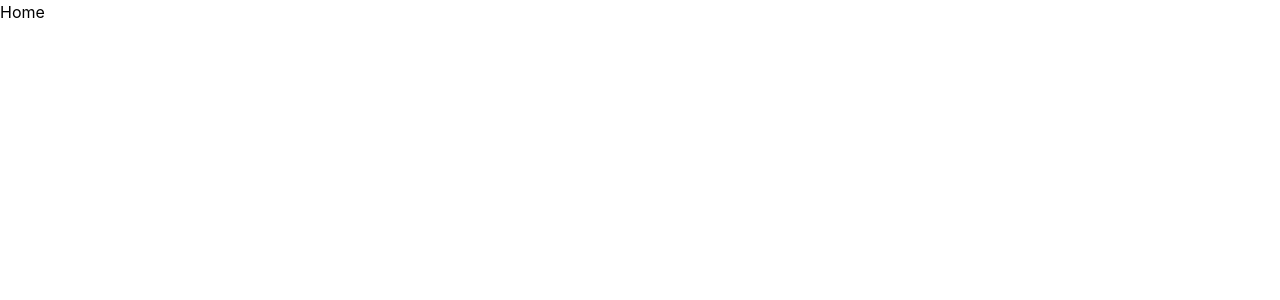
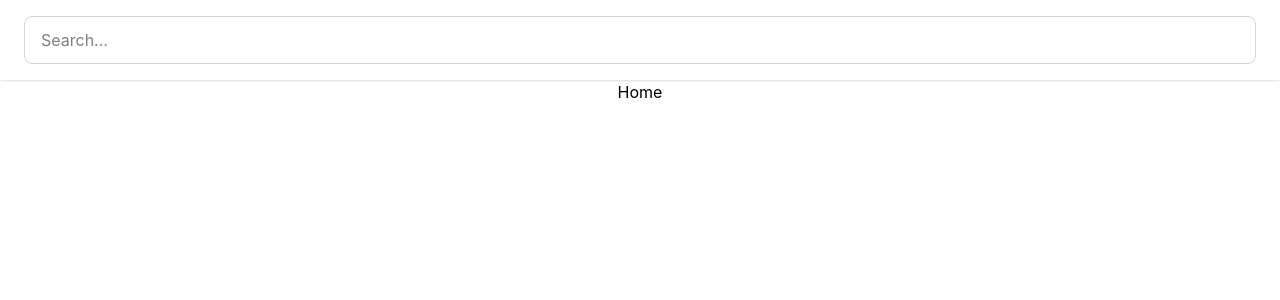
Before and after one commit to NigzMaf1a/atlasadmin, a React (Vite) app: page / in a window 1280 px wide. Shown: the top 300 px of the page. Built offline with nearby package versions, Linux system fonts and the light colour scheme.

Commit message:
feat:added utility scripts

```diff
--- /dev/null
+++ b/src/components/Page.tsx
@@ -0,0 +1,69 @@
+import React from "react";
+
+interface Styles {
+    container: string;
+    colors: string;
+    content: string;
+    search: string;
+    searchInput: string;
+}
+
+interface PageProps {
+    children: React.ReactNode
+    showSearch?: boolean
+    value?: string | number
+    setValue?: (val: string | number) => void
+    searchPlaceholder?: string
+    className?: string
+    moreSearchStyles?: string
+}
+
+function styles(): Styles {
+    return {
+        container: "w-screen h-screen overflow-hidden flex flex-col",
+        colors: "bg-white",
+
+        // Scrollable page content
+        content: "flex overflow-y-auto",
+
+        // Sticky search bar
+        search:
+            "sticky top-0 left-0 w-full h-[80px] bg-white flex items-center px-6 shadow-sm z-10",
+
+        // Search input
+        searchInput:
+            "w-full h-12 rounded-lg border border-gray-300 px-4 outline-none focus:ring-2 focus:ring-blue-500",
+    };
+}
+
+export default function Page({
+    children,
+    showSearch = false,
+    value = "",
+    setValue,
+    searchPlaceholder = "Search...",
+    className = '',
+    moreSearchStyles = ''
+}: PageProps) {
+    const stylez = styles()
+
+    return (
+        <div className={`${stylez.container} ${stylez.colors}`}>
+            {showSearch && (
+                <div className={`${stylez.search} ${moreSearchStyles}`}>
+                    <input
+                        className={stylez.searchInput}
+                        type="text"
+                        value={value}
+                        placeholder={searchPlaceholder}
+                        onChange={(e) => setValue?.(e.target.value)}
+                    />
+                </div>
+            )}
+
+            <div className={`${stylez.content} ${className}`}>
+                {children}
+            </div>
+        </div>
+    )
+}
--- a/src/pages/Home.tsx
+++ b/src/pages/Home.tsx
@@ -1,5 +1,13 @@
+//components
+import Page from "../components/Page"
+
 export default function Home() {
     return (
-        <div>Home</div>
+        <Page
+            showSearch
+            className="justify-center items-center"
+        >
+            Home
+        </Page>
     )
 }
--- /dev/null
+++ b/src/scripts/interfaces/roles.ts
@@ -0,0 +1,6 @@
+export default interface Role {
+    role_id: number
+    sector_id: number
+    role_title: string
+    role_status: 'Pending' | 'Approved' | 'Inactive'
+}
--- /dev/null
+++ b/src/scripts/interfaces/sectors.ts
@@ -0,0 +1,6 @@
+export default interface Sector {
+    sector_id: number
+    sector_name: string
+    sector_status: 'Pending' | 'Approved' | 'Inactive'
+    sector_description: string
+}
--- /dev/null
+++ b/src/scripts/interfaces/task_alloc.ts
@@ -0,0 +1,5 @@
+export default interface TaskAlloc {
+    task_allocation_id: number
+    task_id: number
+    registration_id: number
+}
--- /dev/null
+++ b/src/scripts/interfaces/tasks.ts
@@ -0,0 +1,8 @@
+export default interface Task {
+    task_id: number
+    registration_id: number
+    task_detail: string
+    task_status: string
+    start_time: Date
+    end_time: Date
+}
--- /dev/null
+++ b/src/scripts/interfaces/user.ts
@@ -0,0 +1,9 @@
+export default interface User {
+    user_id: number
+    sector_id: number
+    role_id: number
+    user_name: string
+    email: string
+    acc_status: 'Pending' | 'Approved' | 'Inactive'
+    reg_type: string
+}
```
